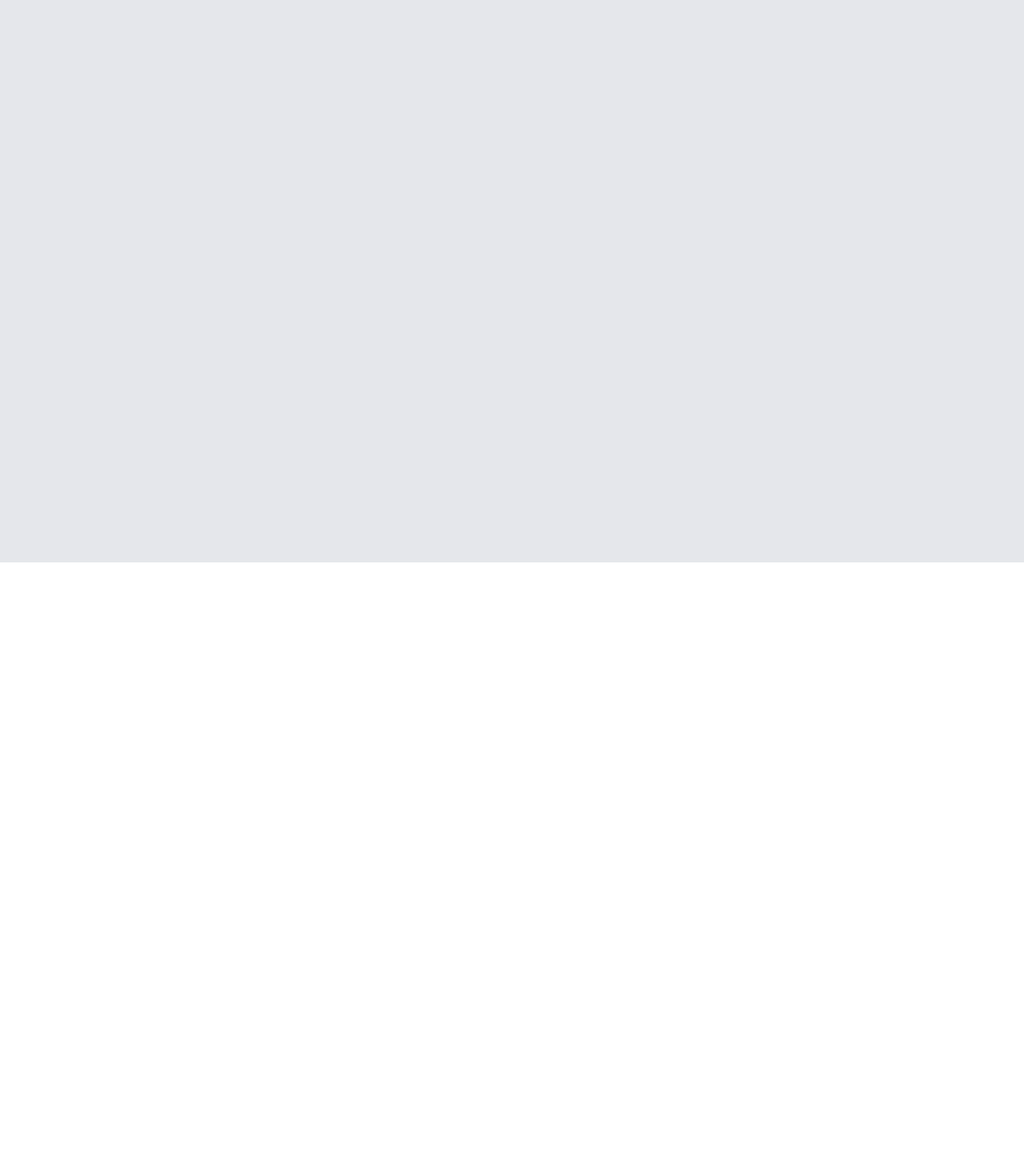
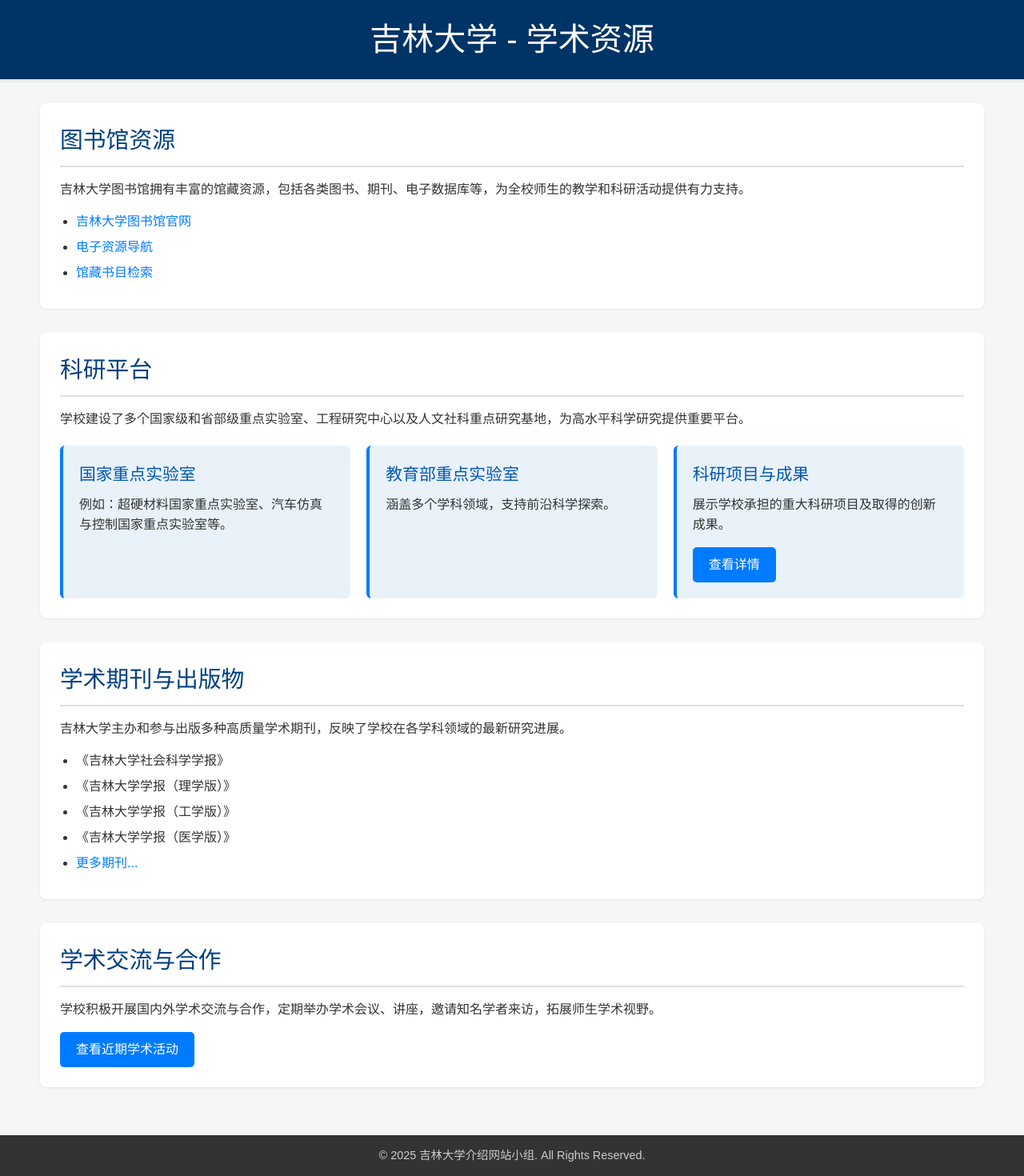
Before and after one commit to NoesisJ/Gateway_JLUnity, a Vue app: page /academicresources in a window 1280 px wide. Shown: the part 97-1567 px from the top of the page at 80% size. Before the commit the page ends 800 px from the top, so only its background shows below. Built offline with nearby package versions, Linux system fonts and the light colour scheme.

Commit message:
0.0.8 添加AcademicResourcesView.vue
1.新建了AcademicResourcesView.vue文件
2.在src\router\index.ts下添加了
{
      path: '/academicresources',
      name: 'academicresources',
      component: () => import('../views/AcademicResourcesView.vue'),
    },

```diff
--- a/src/router/index.ts
+++ b/src/router/index.ts
@@ -16,6 +16,11 @@ const router = createRouter({
       path: '/scenery',
       name: 'scenery',
       component: () => import('../views/SceneryView.vue'),
+    },
+    {
+      path: '/academicresources',
+      name: 'academicresources',
+      component: () => import('../views/AcademicResourcesView.vue'),
     },
   ],
 })
--- /dev/null
+++ b/src/views/AcademicResourcesView.vue
@@ -0,0 +1,212 @@
+<template>
+  <div class="academic-resources-view">
+    <header class="header">
+      <h1>吉林大学 - 学术资源</h1>
+    </header>
+
+    <main class="main-content">
+      <section class="resource-section">
+        <h2>图书馆资源</h2>
+        <p>吉林大学图书馆拥有丰富的馆藏资源，包括各类图书、期刊、电子数据库等，为全校师生的教学和科研活动提供有力支持。</p>
+        <ul>
+          <li><a href="http://lib.jlu.edu.cn/" target="_blank" rel="noopener noreferrer">吉林大学图书馆官网</a></li>
+          <li><a href="#" @click.prevent="navigateToResource('eresources')">电子资源导航</a></li>
+          <li><a href="#" @click.prevent="navigateToResource('booksearch')">馆藏书目检索</a></li>
+        </ul>
+      </section>
+
+      <section class="resource-section">
+        <h2>科研平台</h2>
+        <p>学校建设了多个国家级和省部级重点实验室、工程研究中心以及人文社科重点研究基地，为高水平科学研究提供重要平台。</p>
+        <div class="platform-grid">
+          <div class="platform-item">
+            <h3>国家重点实验室</h3>
+            <p>例如：超硬材料国家重点实验室、汽车仿真与控制国家重点实验室等。</p>
+          </div>
+          <div class="platform-item">
+            <h3>教育部重点实验室</h3>
+            <p>涵盖多个学科领域，支持前沿科学探索。</p>
+          </div>
+          <div class="platform-item">
+            <h3>科研项目与成果</h3>
+            <p>展示学校承担的重大科研项目及取得的创新成果。</p>
+            <button @click="viewResearchProjects">查看详情</button>
+          </div>
+        </div>
+      </section>
+
+      <section class="resource-section">
+        <h2>学术期刊与出版物</h2>
+        <p>吉林大学主办和参与出版多种高质量学术期刊，反映了学校在各学科领域的最新研究进展。</p>
+        <ul>
+          <li>《吉林大学社会科学学报》</li>
+          <li>《吉林大学学报（理学版）》</li>
+          <li>《吉林大学学报（工学版）》</li>
+          <li>《吉林大学学报（医学版）》</li>
+          <li><a href="#" @click.prevent="navigateToResource('journals')">更多期刊...</a></li>
+        </ul>
+      </section>
+
+      <section class="resource-section">
+        <h2>学术交流与合作</h2>
+        <p>学校积极开展国内外学术交流与合作，定期举办学术会议、讲座，邀请知名学者来访，拓展师生学术视野。</p>
+        <button @click="viewUpcomingEvents">查看近期学术活动</button>
+      </section>
+    </main>
+
+    <footer class="footer">
+      <p>&copy; {{ currentYear }} 吉林大学介绍网站小组. All Rights Reserved.</p>
+    </footer>
+  </div>
+</template>
+
+<script setup lang="ts">
+import { ref, onMounted } from 'vue';
+// 如果你需要路由跳转，可以导入 vue-router 的 useRouter
+// import { useRouter } from 'vue-router';
+
+// const router = useRouter(); // 初始化路由
+
+const currentYear = ref(new Date().getFullYear());
+
+const navigateToResource = (resourceName: string) => { // 建议也给参数加上类型
+  // 在这里你可以根据 resourceName 实现具体的跳转逻辑
+  // 例如，如果使用了 vue-router:
+  // router.push({ name: resourceName });
+  alert(`导航到: ${resourceName}`); // 占位提示
+  console.log(`尝试导航到: ${resourceName}`);
+};
+
+const viewResearchProjects = () => {
+  alert('查看科研项目详情');
+  // 实际项目中可能会跳转到新的页面或显示一个模态框
+};
+
+const viewUpcomingEvents = () => {
+  alert('查看近期学术活动');
+};
+
+onMounted(() => {
+  // 组件挂载后可以执行一些初始化操作
+  console.log('AcademicResourcesView.vue 组件已挂载');
+});
+</script>
+
+<style scoped>
+.academic-resources-view {
+  display: flex;
+  flex-direction: column;
+  min-height: 100vh; /* 确保至少占满整个视口高度 */
+  width: 100%;      /* 占满整个视口宽度 */
+  font-family: 'Arial', sans-serif;
+  color: #333;
+  background-color: #f4f7f6; /* 淡雅的背景色 */
+}
+
+.header {
+  background-color: #003366; /* 吉大蓝 (示例颜色) */
+  color: white;
+  padding: 20px 40px;
+  text-align: center;
+  box-shadow: 0 2px 4px rgba(0, 0, 0, 0.1);
+}
+
+.header h1 {
+  margin: 0;
+  font-size: 2.5em;
+}
+
+.main-content {
+  flex-grow: 1; /* 让主内容区域填充剩余空间 */
+  padding: 30px 50px;
+  overflow-y: auto; /* 如果内容过多，允许垂直滚动 */
+}
+
+.resource-section {
+  background-color: white;
+  padding: 25px;
+  margin-bottom: 30px;
+  border-radius: 8px;
+  box-shadow: 0 1px 3px rgba(0, 0, 0, 0.08);
+}
+
+.resource-section h2 {
+  font-size: 1.8em;
+  color: #004080; /* 深一点的蓝色 */
+  margin-top: 0;
+  margin-bottom: 15px;
+  border-bottom: 2px solid #e0e0e0;
+  padding-bottom: 10px;
+}
+
+.resource-section p {
+  line-height: 1.6;
+  margin-bottom: 15px;
+}
+
+.resource-section ul {
+  list-style-type: disc;
+  margin-left: 20px;
+  padding-left: 0;
+}
+
+.resource-section ul li {
+  margin-bottom: 8px;
+}
+
+.resource-section ul li a {
+  color: #007bff;
+  text-decoration: none;
+  transition: color 0.3s ease;
+}
+
+.resource-section ul li a:hover,
+.resource-section ul li a:focus {
+  color: #0056b3;
+  text-decoration: underline;
+}
+
+.platform-grid {
+  display: grid;
+  grid-template-columns: repeat(auto-fit, minmax(280px, 1fr));
+  gap: 20px;
+  margin-top: 20px;
+}
+
+.platform-item {
+  background-color: #e9f2f9;
+  padding: 20px;
+  border-radius: 6px;
+  border-left: 4px solid #007bff;
+}
+
+.platform-item h3 {
+  font-size: 1.3em;
+  color: #0056b3;
+  margin-top: 0;
+  margin-bottom: 10px;
+}
+
+button {
+  background-color: #007bff;
+  color: white;
+  border: none;
+  padding: 10px 20px;
+  border-radius: 5px;
+  cursor: pointer;
+  font-size: 1em;
+  transition: background-color 0.3s ease;
+}
+
+button:hover {
+  background-color: #0056b3;
+}
+
+.footer {
+  background-color: #333;
+  color: #ccc;
+  text-align: center;
+  padding: 15px 40px;
+  font-size: 0.9em;
+}
+</style>
```
